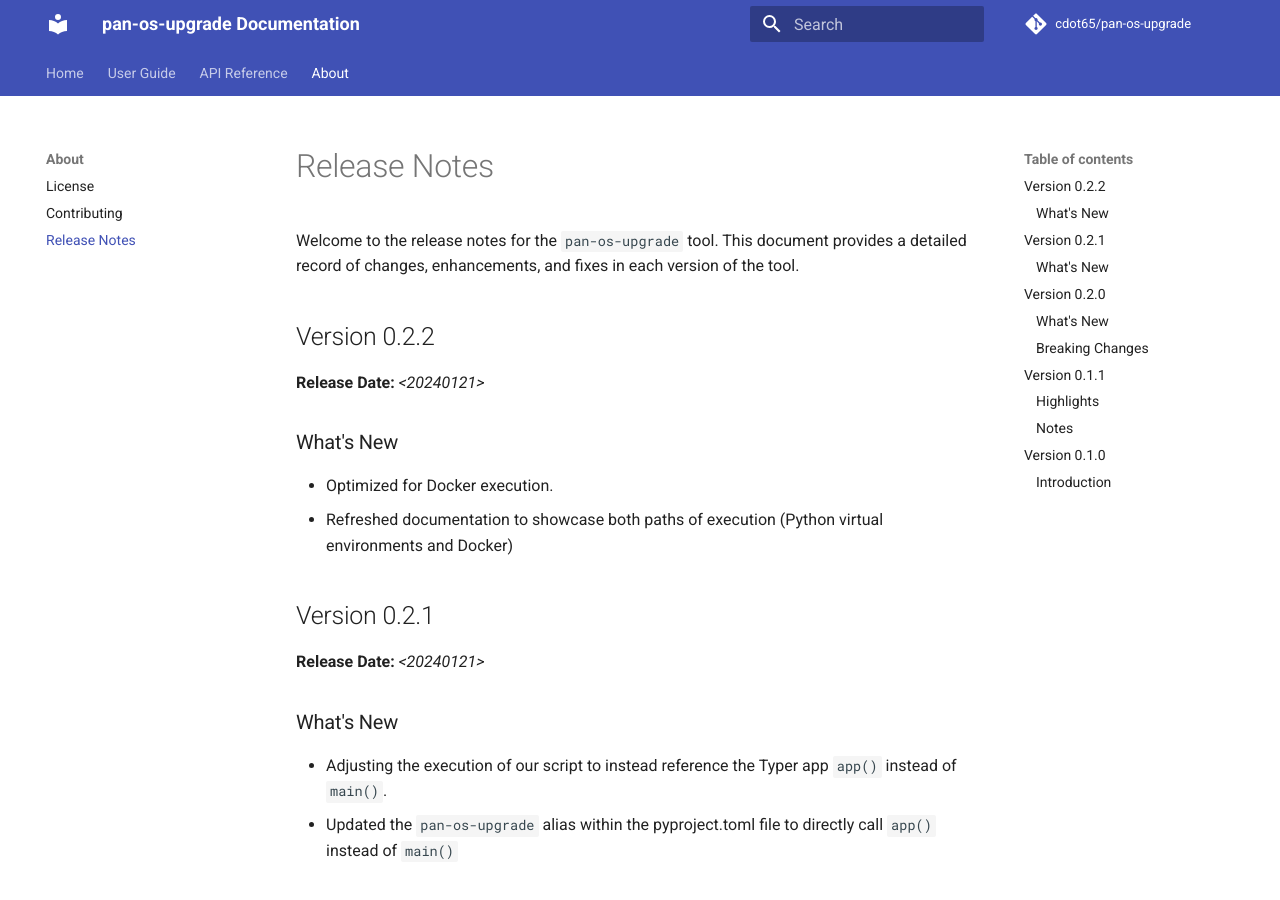
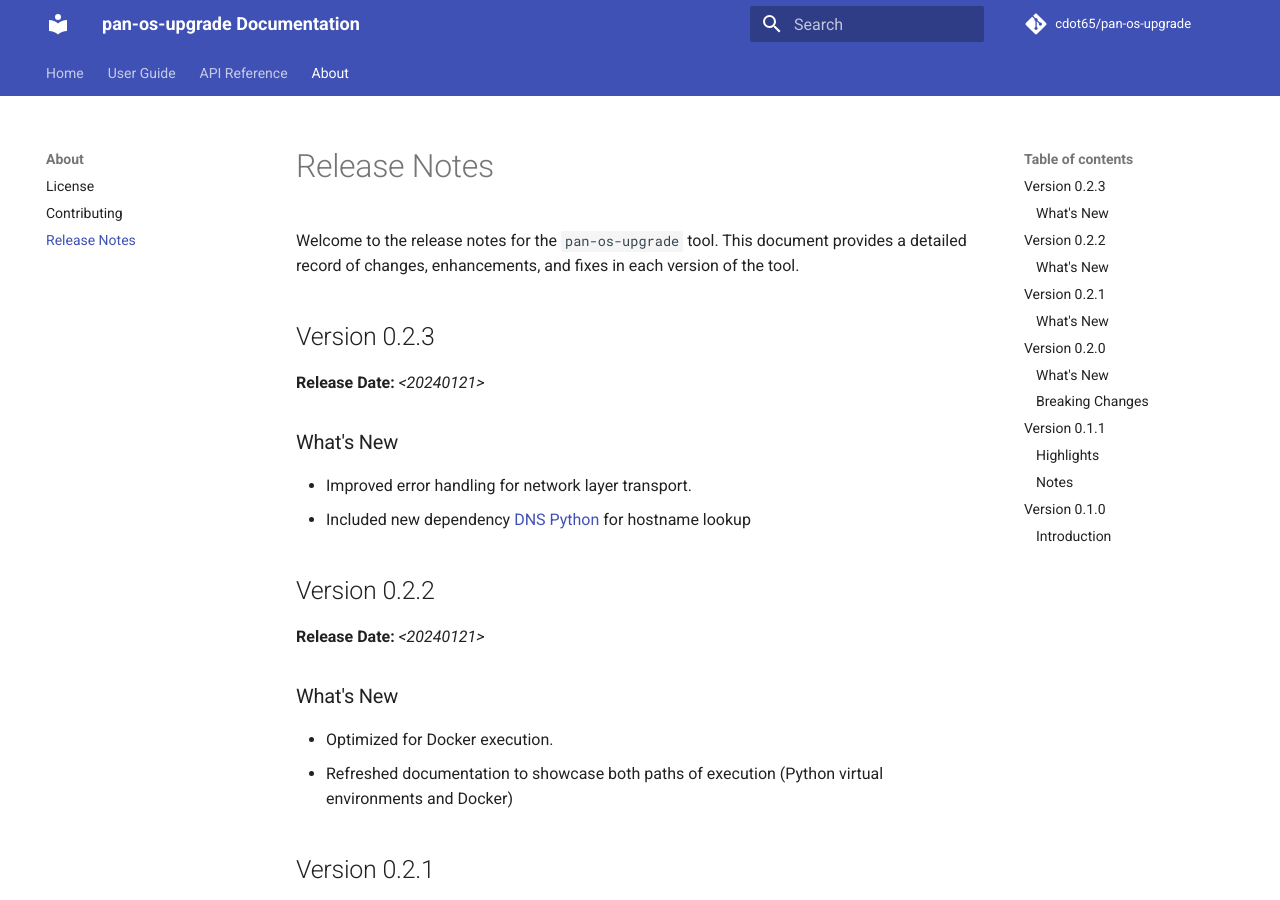
Before and after one commit to cdot65/pan-os-upgrade, an MkDocs documentation site: the page built from docs/about/release-notes.md, in a window 1280 px wide and 900 px high. Built offline with MkDocs 1.6.1 and Material for MkDocs 9.7.7, drawn with Linux system fonts in a browser that asks for light colours; comment, search, counter and statistics services are not loaded.

Commit message:
Update pan-os-upgrade to version 0.2.3

```diff
--- a/docs/about/release-notes.md
+++ b/docs/about/release-notes.md
@@ -1,6 +1,15 @@
 # Release Notes
 
 Welcome to the release notes for the `pan-os-upgrade` tool. This document provides a detailed record of changes, enhancements, and fixes in each version of the tool.
+
+## Version 0.2.3
+
+**Release Date:** *<20240121>*
+
+### What's New
+
+- Improved error handling for network layer transport.
+- Included new dependency [DNS Python](https://www.dnspython.org/) for hostname lookup
 
 ## Version 0.2.2
 
--- a/pyproject.toml
+++ b/pyproject.toml
@@ -1,6 +1,6 @@
 [tool.poetry]
 name = "pan-os-upgrade"
-version = "0.2.2"
+version = "0.2.3"
 description = "Python script to automate the upgrade process of PAN-OS firewalls."
 authors = ["Calvin Remsburg <cremsburg.dev@gmail.com>"]
 license = "Apache 2.0"
```
Also changed, not shown: 2 other files.
